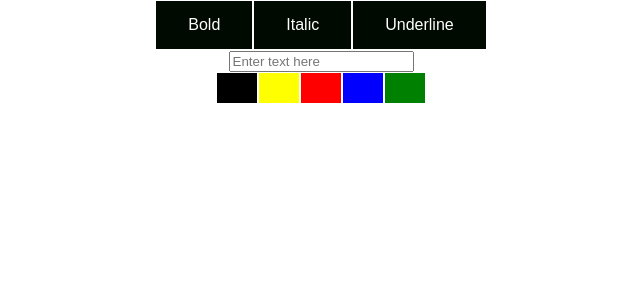
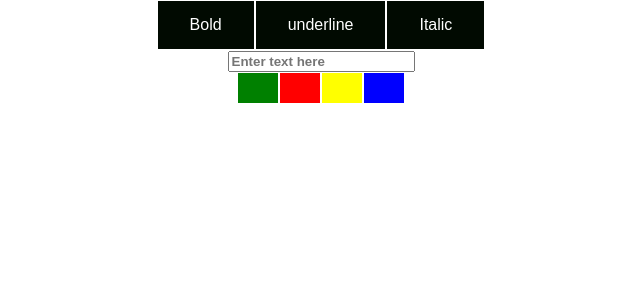
Before and after one commit to TaherNaqi/texteditor, a React (Create React App) app: page / in a window 1280 px wide. Shown: the top 300 px of the page, without its empty margins (319-959 px from the left). Built offline with nearby package versions, Linux system fonts and the light colour scheme.

Commit message:
Working but without both options at once

```diff
--- a/src/App.js
+++ b/src/App.js
@@ -1,15 +1,62 @@
 import React, { useState } from "react";
-import Textformat from "./Components/Textformat";
-import Textcolor from "./Components/Textcolor";
+// import Textformat from "./Components/Textformat";
+// import Textcolor from "./Components/Textcolor";
 import "./App.css";
 
 function App() {
-  const [styles, setstyle] = useState("");
+  const styles = {
+    bolded: {
+      fontWeight: "bold",
+    },
+    italiced: {
+      fontStyle: "italic",
+    },
+    underlined: {
+      textDecoration: "underline",
+    },
+    red: {
+      color: "red",
+    },
+
+    yellow: {
+      color: "yellow",
+    },
+
+    blue: {
+      color: "blue",
+    },
+
+    purple: {
+      color: "purple",
+    },
+
+    green: {
+      color: "green",
+    },
+  };
+  const [currentstyle, setstyle] = useState("bolded");
+  // console.log(currentstyle);
+  console.log(styles[currentstyle]);
   return (
     <div className="App">
-      <Textformat setstyle={setstyle} />
-      <input style={{ styles }} placeholder="Enter text here" />
-      <Textcolor setstyle={setstyle} />
+      <div>
+        <button className="button" onClick={() => setstyle("bolded")}>
+          Bold
+        </button>
+        <button className="button" onClick={() => setstyle("underlined")}>
+          underline
+        </button>
+        <button className="button" onClick={() => setstyle("italiced")}>
+          Italic
+        </button>
+      </div>
+      <input style={styles[currentstyle]} placeholder="Enter text here" />
+      <div>
+        <button className="green-btn" onClick={() => setstyle("green")} />
+        <button className="red-btn" onClick={() => setstyle("red")} />
+        <button className="yellow-btn" onClick={() => setstyle("yellow")} />
+        <button className="blue-btn" onClick={() => setstyle("blue")} />
+      </div>
     </div>
   );
 }
--- a/src/Components/Textcolor.js
+++ /dev/null
@@ -1,15 +0,0 @@
-import React from "react";
-
-function Textcolor({ setstyle }) {
-  return (
-    <div>
-      <button className="blk-btn" />
-      <button className="yellow-btn" />
-      <button className="red-btn" />
-      <button className="blue-btn" />
-      <button className="green-btn" />
-    </div>
-  );
-}
-
-export default Textcolor;
--- a/src/Components/Textformat.js
+++ /dev/null
@@ -1,46 +0,0 @@
-import React from "react";
-
-function Textformat({ setstyle }) {
-  const bold = {
-    bolded: {
-      fontWeight: "bold",
-    },
-    notBold: {
-      fontWeight: 400,
-    },
-  };
-  const italic = {
-    italiced: {
-      fontStyle: "italic",
-    },
-    notItalic: {
-      fontStyle: "normal",
-    },
-  };
-  const underlineStyle = {
-    underlined: {
-      textDecoration: "underline",
-    },
-    notUnderlined: {
-      textDecoration: "default",
-    },
-  };
-  return (
-    <div>
-      <button className="button" onClick={() => setstyle(bold.bolded)}>
-        Bold
-      </button>
-      <button className="button" onClick={() => setstyle(italic.italiced)}>
-        Italic
-      </button>
-      <button
-        className="button"
-        onClick={() => setstyle(underlineStyle.underlined)}
-      >
-        Underline
-      </button>
-    </div>
-  );
-}
-
-export default Textformat;
```
